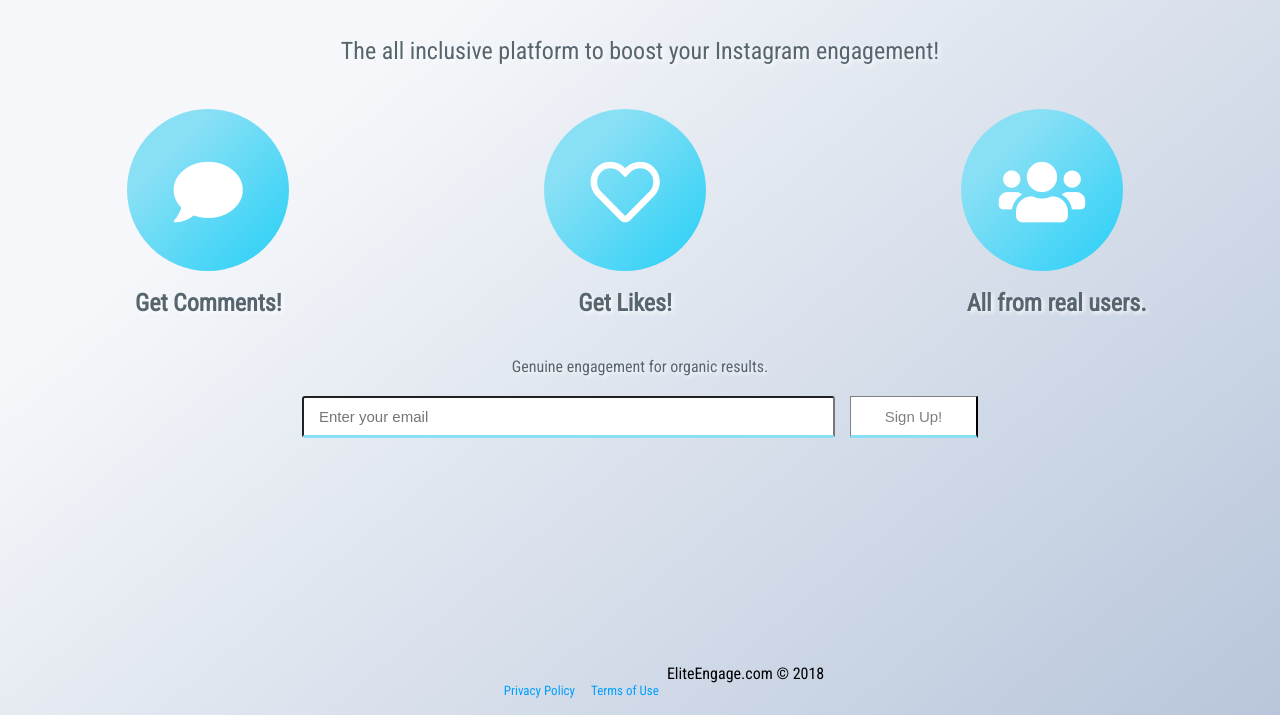
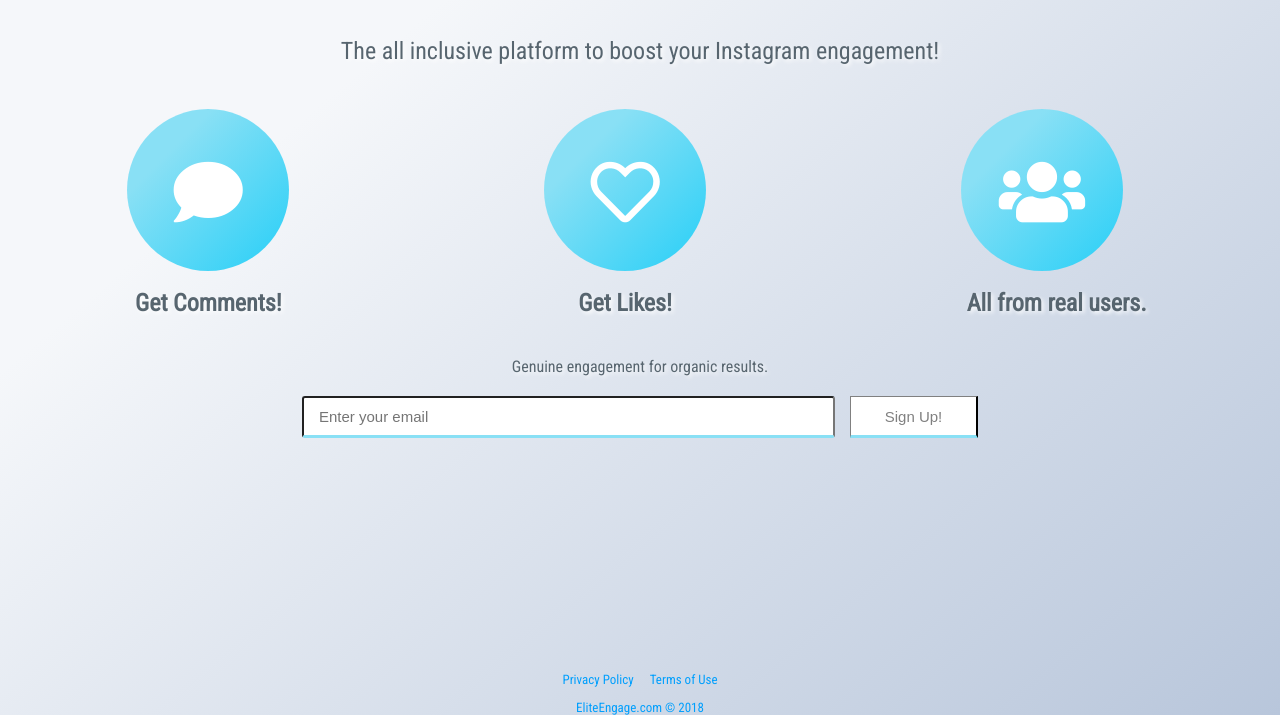
Before and after one commit to eliteengage/eliteengage.github.com, a plain HTML site: page index.html in a window 1280 px wide. Shown: the part 125-840 px from the top of the page. Drawn offline with Linux system fonts and the light colour scheme.

Commit message:
Update styles.css

```diff
--- a/styles.css
+++ b/styles.css
@@ -101,16 +101,23 @@ button#submit-button:hover {
 }
 
 .privacy-policy {
+    color: #009FFD;
+    font-size: 13px;
     width: 100%;
     display: flex;
     justify-content: center;
     position: absolute;
+    flex-direction: column;
     bottom: 0;
 }
 
 .privacy-policy ul {
     list-style: none;
     display: flex;
+    width: 100%;
+    justify-content: center;
+    padding: 0;
+    width: 100%;
 }
 
 .privacy-policy a {
@@ -123,6 +130,16 @@ button#submit-button:hover {
 
 .privacy-policy a:hover {
     color: #27CFF7;
+}
+
+.error-container {
+  color: red;
+  padding: 15px;
+  text-align: center;
+}
+
+.copyright {
+  text-align: center;
 }
 
 @-webkit-keyframes pulse {
@@ -184,9 +201,3 @@ button#submit-button:hover {
         margin-right: 50px;
     }
 }
-
-.error-container {
-  color: red;
-  padding: 15px;
-  text-align: center;
-}
```
